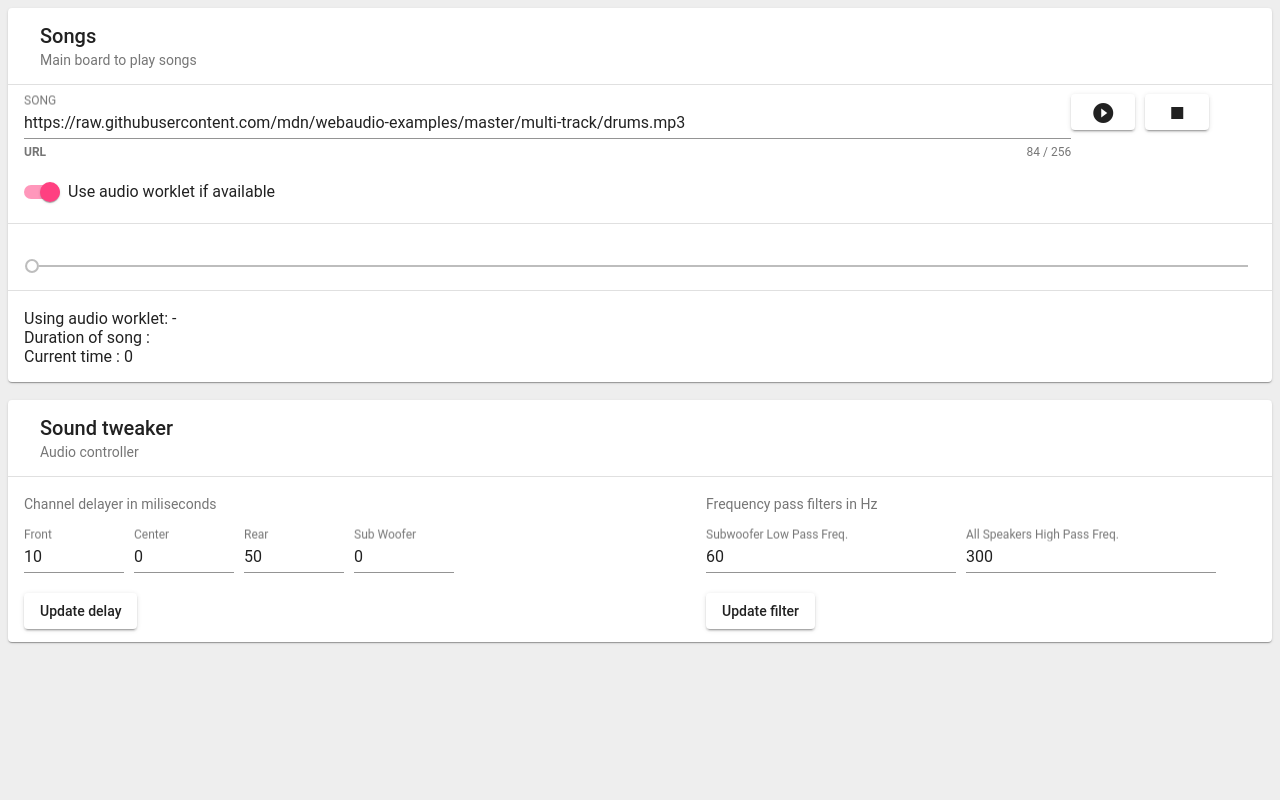
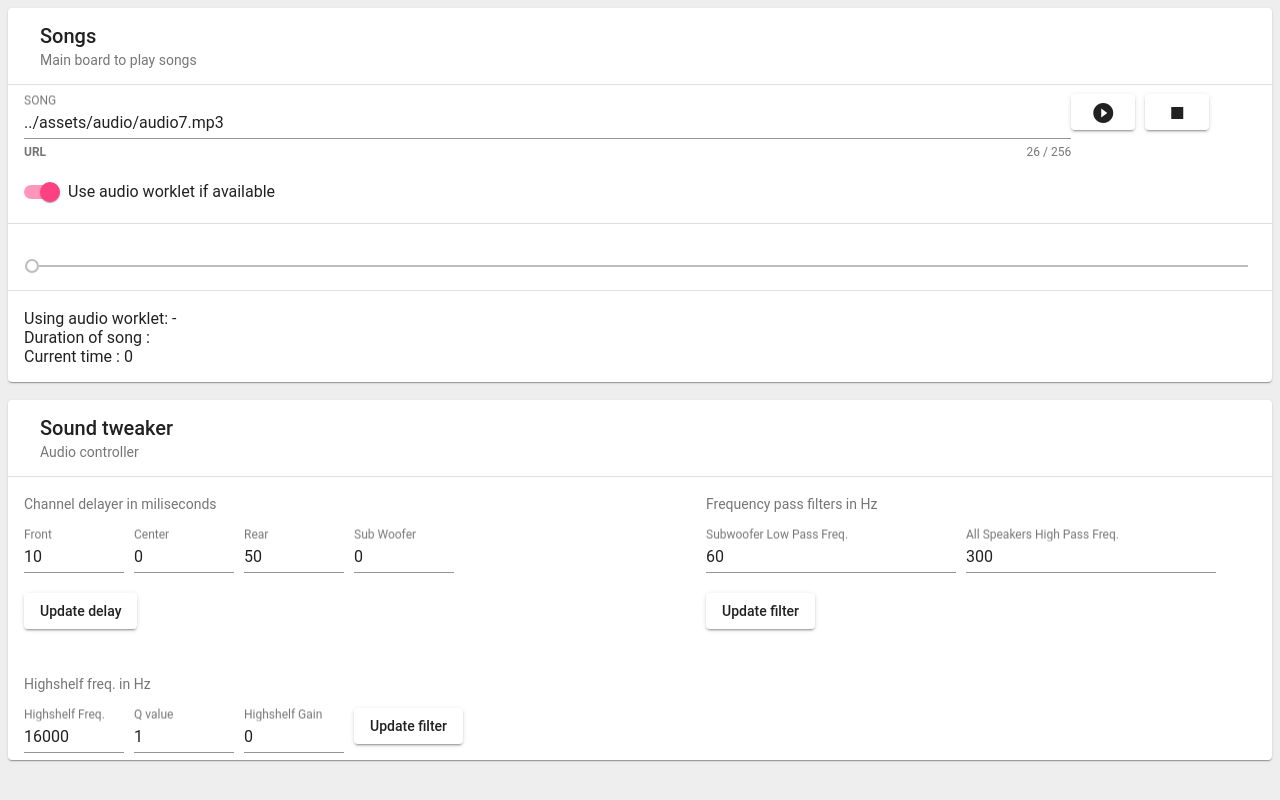
Before and after one commit to avinashmanohar/advancedaudioplayer, an Angular app: page / in a window 1280 px wide. Built offline with nearby package versions, Linux system fonts and the light colour scheme.

Commit message:
Made high shelf filter work

```diff
--- a/src/app/app.component.html
+++ b/src/app/app.component.html
@@ -75,11 +75,32 @@
     </mat-form-field>
     <mat-form-field style="width: 250px;float: left;margin-right: 10px;">
       <input matInput #message maxlength="256" placeholder="All Speakers High Pass Freq." type="number"
-        [(ngModel)]="HighPassFreq" [ngModelOptions]="{standalone: true}">
+        [(ngModel)]="highPassFreq" [ngModelOptions]="{standalone: true}">
     </mat-form-field>
-    <button (click)="updateFilter()" mat-raised-button style="margin-right: 10px;">
+    <button (click)="updateHighPassFilter()" mat-raised-button style="margin-right: 10px;">
       Update filter
     </button>
   </div>
   <div style="height: 150px;">&nbsp;</div>
+
+
+  <div style="margin-top: 50px; width: 550px;">
+    <mat-card-subtitle>Highshelf freq. in Hz</mat-card-subtitle>
+    <mat-form-field style="width: 100px;float: left;margin-right: 10px;">
+      <input matInput #message maxlength="256" placeholder="Highshelf Freq." type="number" [(ngModel)]="highShelfFreq"
+        [ngModelOptions]="{standalone: true}">
+    </mat-form-field>
+    <mat-form-field style="width: 100px;float: left;margin-right: 10px;">
+      <input matInput #message maxlength="256" placeholder="Q value" type="number" [(ngModel)]="highShelfQ"
+        [ngModelOptions]="{standalone: true}">
+    </mat-form-field>
+    <mat-form-field style="width: 100px;float: left;margin-right: 10px;">
+      <input matInput #message maxlength="256" placeholder="Highshelf Gain" type="number" [(ngModel)]="highShelfGain"
+        [ngModelOptions]="{standalone: true}">
+    </mat-form-field>
+    <button (click)="updateHighShelfFilter()" mat-raised-button style="margin-right: 10px;">
+      Update filter
+    </button>
+  </div>
+
 </mat-card>
--- a/src/app/app.component.ts
+++ b/src/app/app.component.ts
@@ -21,8 +21,8 @@ export class AppComponent implements OnInit {
 
   sliderMouseDown = false;
 
-  url = 'https://raw.githubusercontent.com/mdn/webaudio-examples/master/multi-track/drums.mp3';
-  // url = '../assets/audio/audio7.mp3';
+  // url = 'https://raw.githubusercontent.com/mdn/webaudio-examples/master/multi-track/drums.mp3';
+  url = '../assets/audio/audio7.mp3';
   seekSubscription: Subscription;
 
   // Delay variables
@@ -33,7 +33,11 @@ export class AppComponent implements OnInit {
 
   // Filters variables
   lowPassFreq = 60;
-  HighPassFreq = 300; // Hz
+  highPassFreq = 300; // Hz
+
+  highShelfFreq = 16000; // Hz
+  highShelfQ = 1; // Hz
+  highShelfGain = 0; // Hz
 
   ngOnInit() {
     this.audio.audioworkletRunning.subscribe(d => {
@@ -120,10 +124,18 @@ export class AppComponent implements OnInit {
     this.audio.updateDelay();
   }
 
-  updateFilter() {
-    console.log('Update filter');
+  updateHighPassFilter() {
+    console.log('Update highpass filter');
     this.audio.lowPassFreq = this.lowPassFreq;
-    this.audio.highPassFreq = this.HighPassFreq;
-    this.audio.updateFilter();
+    this.audio.highPassFreq = this.highPassFreq;
+    this.audio.updateHighPassFilter();
+  }
+
+  updateHighShelfFilter() {
+    console.log('Update highshelf filter');
+    this.audio.highShelfFreq = this.highShelfFreq;
+    this.audio.highShelfQ = this.highShelfQ;
+    this.audio.highShelfGain = this.highShelfGain;
+    this.audio.updateHighShelfFilter();
   }
 }
--- a/src/app/shared/audio.service.ts
+++ b/src/app/shared/audio.service.ts
@@ -33,6 +33,12 @@ export class AudioService {
   private filterHighPassSR: BiquadFilterNode;
   private filterLowPassSW: BiquadFilterNode;
 
+  private filterHighShelfL: BiquadFilterNode;
+  private filterHighShelfR: BiquadFilterNode;
+  private filterHighShelfC: BiquadFilterNode;
+  private filterHighShelfSL: BiquadFilterNode;
+  private filterHighShelfSR: BiquadFilterNode;
+
   public audioworkletRunning: Subject<boolean>;
   public songDuration: Subject<number>;
 
@@ -47,6 +53,9 @@ export class AudioService {
   // Filger variables
   public highPassFreq = 300;
   public lowPassFreq = 60;
+  public highShelfFreq = 16000;
+  public highShelfQ = 1;
+  public highShelfGain = 0;
 
   playSound(url: string, position: number) {
     // const request = new XMLHttpRequest();
@@ -146,6 +155,12 @@ export class AudioService {
     this.filterHighPassSL = this.context.createBiquadFilter();
     this.filterHighPassSR = this.context.createBiquadFilter();
 
+    this.filterHighShelfL = this.context.createBiquadFilter();
+    this.filterHighShelfR = this.context.createBiquadFilter();
+    this.filterHighShelfC = this.context.createBiquadFilter();
+    this.filterHighShelfSL = this.context.createBiquadFilter();
+    this.filterHighShelfSR = this.context.createBiquadFilter();
+
     this.filterLowPassSW = this.context.createBiquadFilter();
     // Required stuff start ends
 
@@ -212,14 +227,24 @@ export class AudioService {
 
     this.delaySW.connect(this.filterLowPassSW);
 
-    this.delayL.connect(this.filterHighPassL);
-    this.delayR.connect(this.filterHighPassR);
-    this.delayC.connect(this.filterHighPassC);
-    this.delaySL.connect(this.filterHighPassSL);
-    this.delaySR.connect(this.filterHighPassSR);
+    this.delayL.connect(this.filterHighShelfL);
+    this.delayR.connect(this.filterHighShelfR);
+    this.delayC.connect(this.filterHighShelfC);
+    this.delaySL.connect(this.filterHighShelfSL);
+    this.delaySR.connect(this.filterHighShelfSR);
 
     // Filters
-    this.updateFilter();
+    this.updateHighShelfFilter();
+    // Filters ends
+
+    this.filterHighShelfL.connect(this.filterHighPassL);
+    this.filterHighShelfR.connect(this.filterHighPassR);
+    this.filterHighShelfC.connect(this.filterHighPassC);
+    this.filterHighShelfSL.connect(this.filterHighPassSL);
+    this.filterHighShelfSR.connect(this.filterHighPassSR);
+
+    // Filters
+    this.updateHighPassFilter();
     // Filters ends
 
     this.filterHighPassL.connect(merger, 0, 0); // Left
@@ -293,12 +318,12 @@ export class AudioService {
     this.delayC.delayTime.value = this.centerDelay;
     this.delaySW.delayTime.value = this.subWooferDelay;
     this.delayL.delayTime.value = this.frontDelay;
-    this.delayR.delayTime.value = 0; // testing
+    this.delayR.delayTime.value = this.frontDelay; // 0; // testing
     this.delaySL.delayTime.value = this.surroundDelay;
     this.delaySR.delayTime.value = this.surroundDelay;
   }
 
-  updateFilter() {
+  updateHighPassFilter() {
     // Set some delay to surround channels
     this.filterLowPassSW.type = 'lowpass'; // For subwoofer
     this.filterLowPassSW.frequency.value = this.lowPassFreq;
@@ -315,4 +340,32 @@ export class AudioService {
     this.filterHighPassSR.frequency.value = this.highPassFreq; // Hz;
   }
 
+  updateHighShelfFilter() {
+
+    this.filterHighShelfL.type = 'highshelf';
+    this.filterHighShelfL.frequency.value = this.highShelfFreq; // Hz;
+    this.filterHighShelfL.Q.value = this.highShelfQ;
+    this.filterHighShelfL.gain.value = this.highShelfGain;
+
+    this.filterHighShelfR.type = 'highshelf';
+    this.filterHighShelfR.frequency.value = this.highShelfFreq; // Hz;
+    this.filterHighShelfR.Q.value = this.highShelfQ;
+    this.filterHighShelfR.gain.value = this.highShelfGain;
+
+    this.filterHighShelfC.type = 'highshelf';
+    this.filterHighShelfC.frequency.value = this.highShelfFreq; // Hz;
+    this.filterHighShelfC.Q.value = this.highShelfQ;
+    this.filterHighShelfC.gain.value = this.highShelfGain;
+
+    this.filterHighShelfSL.type = 'highshelf';
+    this.filterHighShelfSL.frequency.value = this.highShelfFreq; // Hz;
+    this.filterHighShelfSL.Q.value = this.highShelfQ;
+    this.filterHighShelfSL.gain.value = this.highShelfGain;
+
+    this.filterHighShelfSR.type = 'highshelf';
+    this.filterHighShelfSR.frequency.value = this.highShelfFreq; // Hz;
+    this.filterHighShelfSR.Q.value = this.highShelfQ;
+    this.filterHighShelfSR.gain.value = this.highShelfGain;
+  }
+
 }
```
